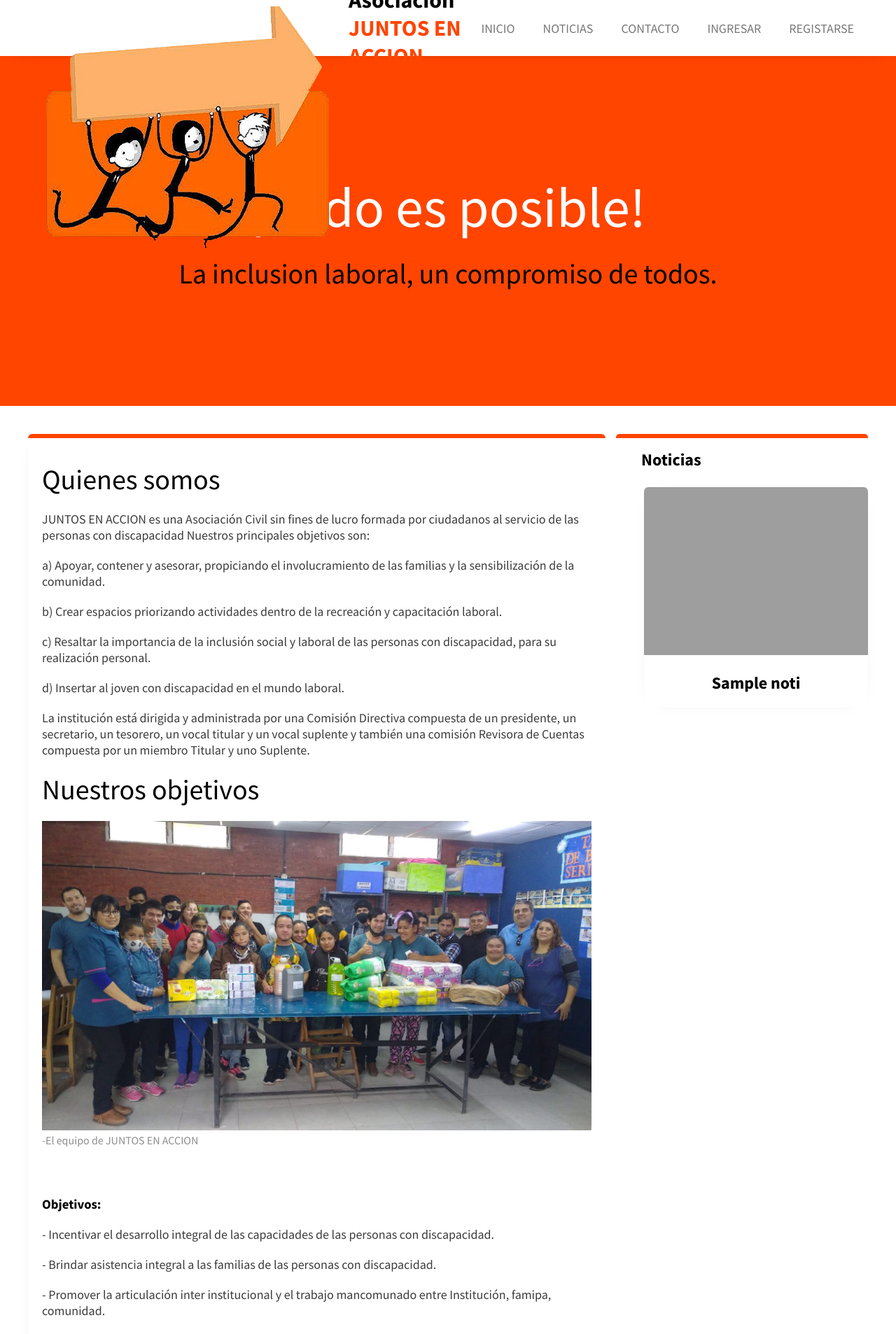
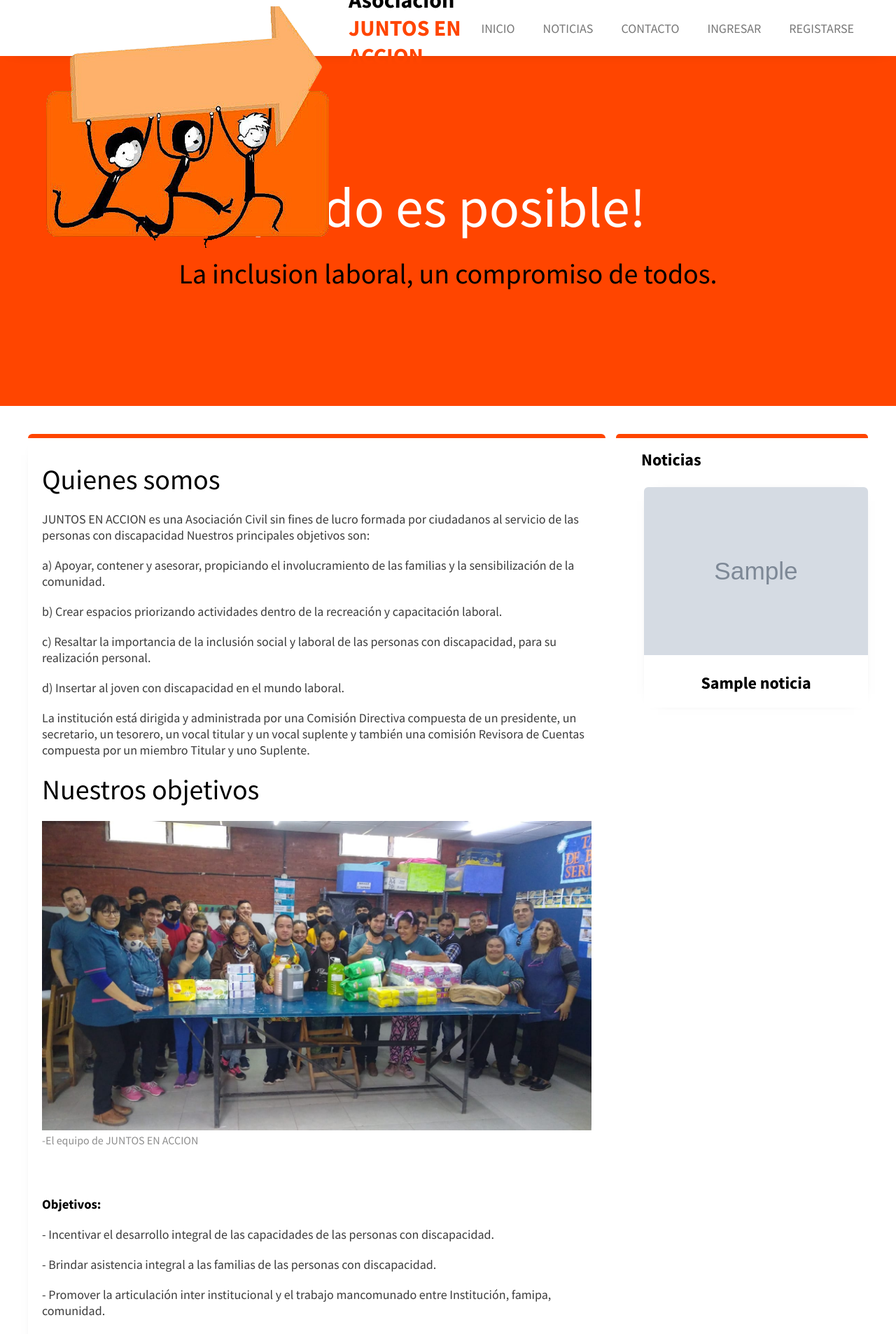
Before and after one commit to jwf12/Asociacion-Civil-Juntos-En-Accion, a Django app: template repositorio-proyecto/blog/templates/t_home.html in a window 1280 px wide. Shown: the top 1906 px of the page at 70% size. Run offline with Django 3.2, Linux system fonts and the light colour scheme; the template is opened without the code that fills it: most values are stand-ins (such as "Sample title", 1, 10 or a date in 2020); grey boxes marked "Sample" are stand-in pictures; grey boxes are pictures that could not be loaded.

```diff
--- a/repositorio-proyecto/blog/blog/views.py
+++ b/repositorio-proyecto/blog/blog/views.py
@@ -1,4 +1,5 @@
 from django.shortcuts import render
+
 
 def Home(request):
     return render(request, 't_home.html')
--- a/repositorio-proyecto/blog/templates/t_home.html
+++ b/repositorio-proyecto/blog/templates/t_home.html
@@ -64,11 +64,11 @@
 
             <aside>
 
-                {% for noti in notiFecha %}
+                {% for noticia in notiFecha %}
 
-                <img src="noti.imagen.url" width=200px>
+                    <img src="{{noticia.imagen.url}}" width=200px>
 
-                <h2>{{noti.titulo}}</h2>
+                    <h2>{{noticia.titulo}}</h2>
 
                 {% endfor %}
 
```
Also changed, not shown: repositorio-proyecto/blog/apps/noticias/views.py (+16 -6 lines), repositorio-proyecto/blog/templates/noticias/detalle.html (+6 -3 lines), repositorio-proyecto/blog/templates/noticias/listar.html (+9 -0 lines), repositorio-proyecto/blog/blog/db.sqlite3, repositorio-proyecto/blog/blog/urls.py (line endings or trailing spaces).
